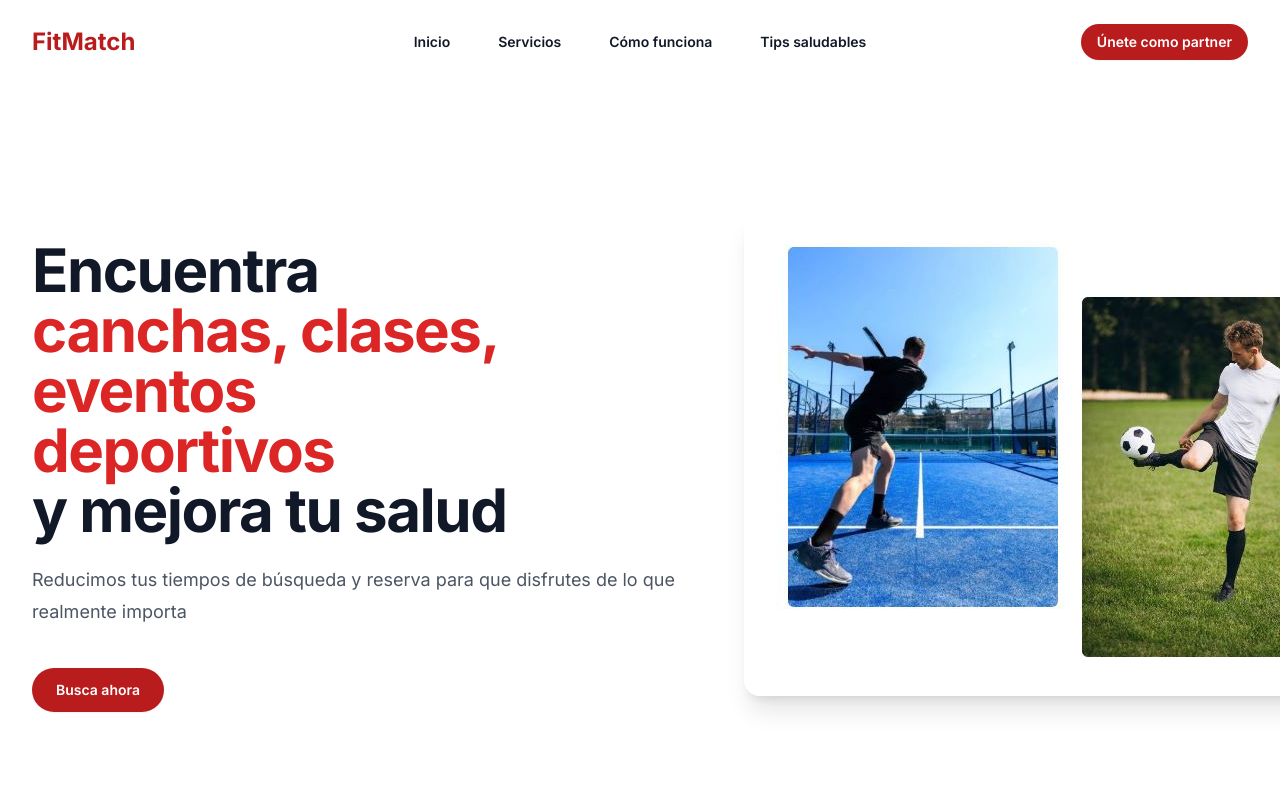
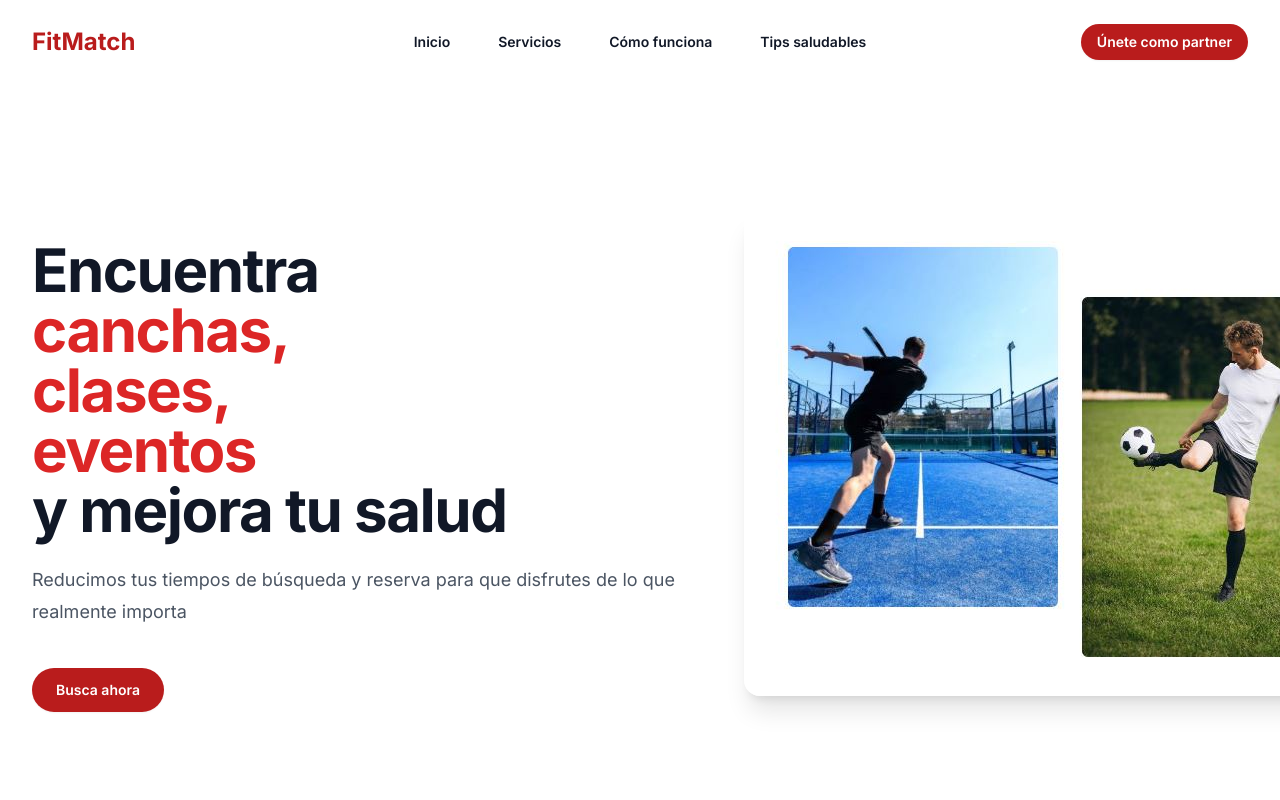
Before and after one commit to scplasenciac/fitmatch_v1, a Next.js app: page / in a window 1280 px wide. Shown: the top 800 px of the page. Built offline with nearby package versions, Linux system fonts and the light colour scheme.

Commit message:
Update hero text formatting with individual red lines

```diff
--- a/components/Hero.tsx
+++ b/components/Hero.tsx
@@ -17,7 +17,11 @@ export default function Hero() {
           >
             Encuentra
             <br />
-            <span className="text-red-600">canchas, clases, eventos deportivos</span>
+            <span className="text-red-600">canchas,</span>
+            <br />
+            <span className="text-red-600">clases,</span>
+            <br />
+            <span className="text-red-600">eventos</span>
             <br />
             y mejora tu salud
           </motion.h1>
```
